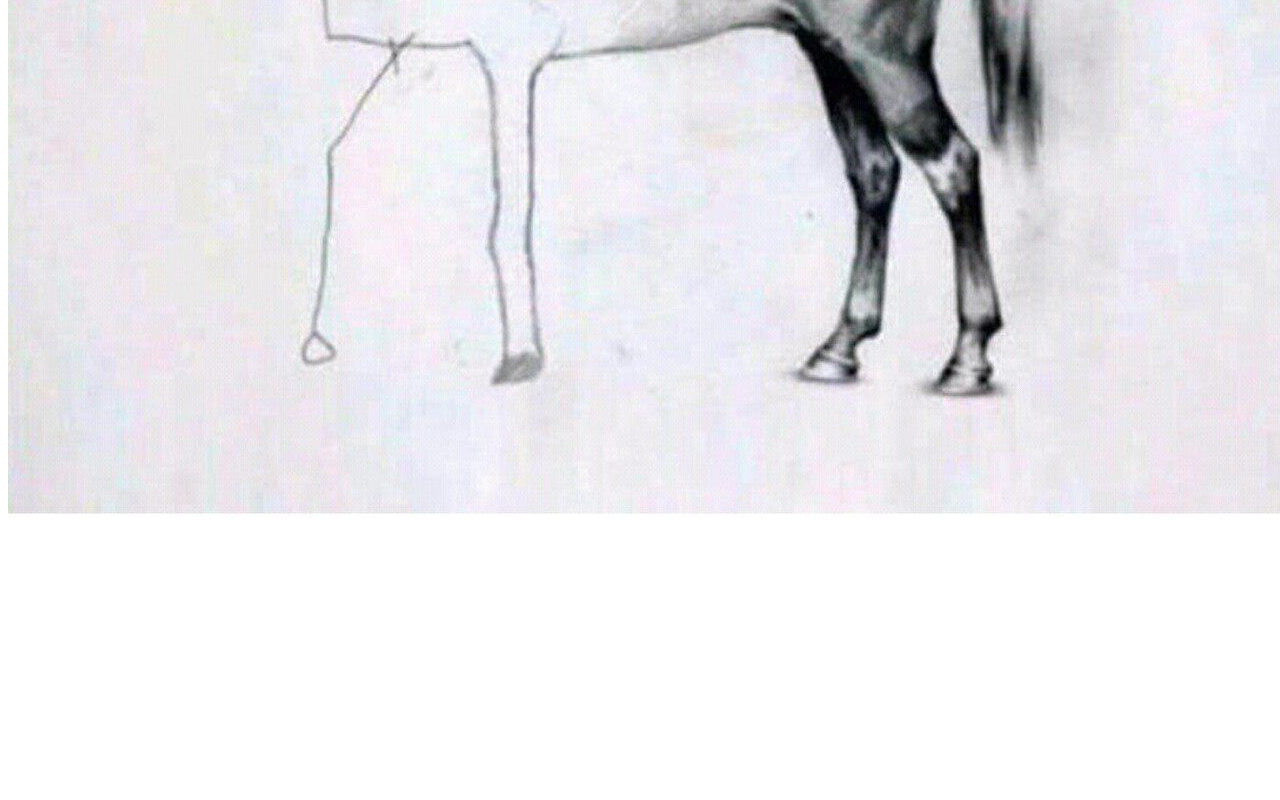
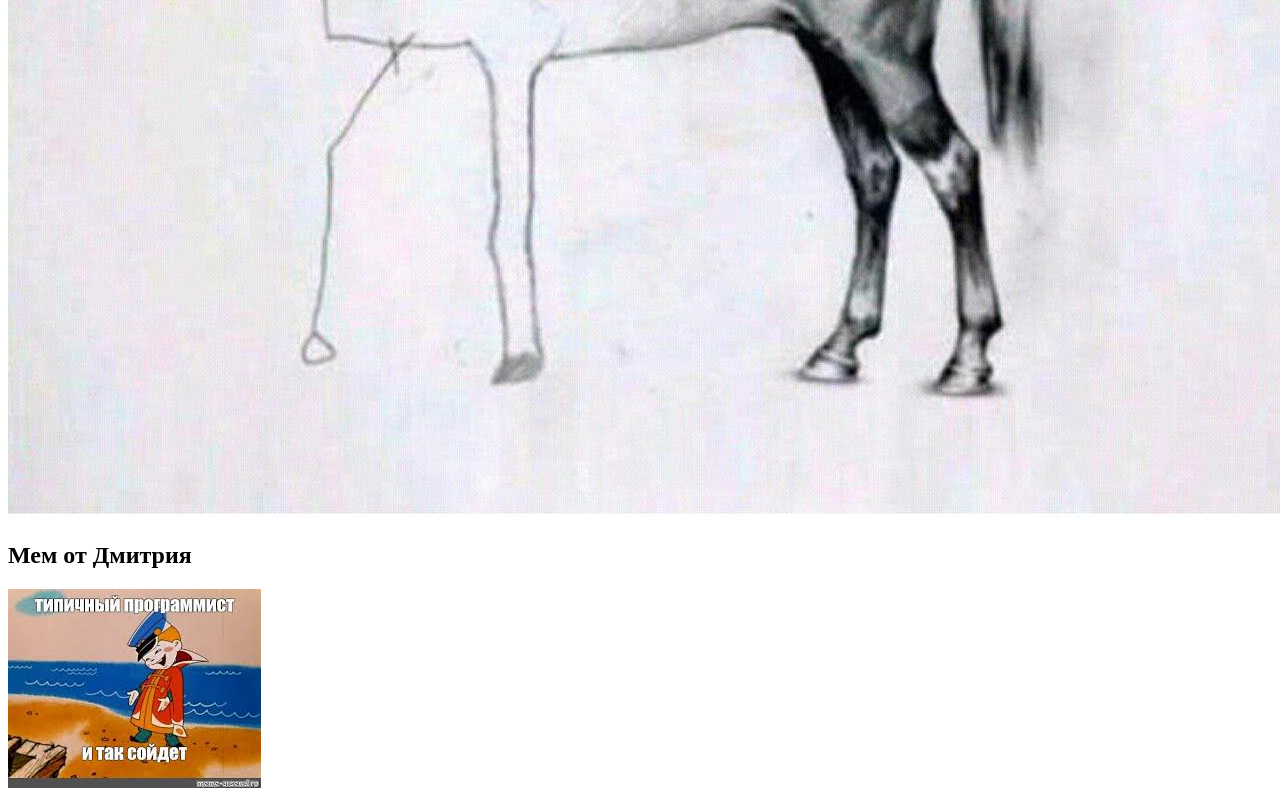
Before and after one commit to ladariia/web__37, a plain HTML site: page index.html in a window 1280 px wide. Shown: the part 645-1445 px from the top of the page. Before the commit the page ends 1175 px from the top, so only its background shows below. Drawn offline with Linux system fonts and the light colour scheme.

Commit message:
add mem ot Dmitri

```diff
--- a/index.html
+++ b/index.html
@@ -14,6 +14,10 @@
             <h2>Мем от Даши (Наставник)</h2>
             <img src="web.jpg" alt="Мем от Даши">
         </div>
+        <div class="card">
+            <h2>Мем от Дмитрия</h2>
+            <img src="images.jpeg" alt="Мем от Дмитрия">
+        </div>
     </div>
 </body>
 
```
Also changed, not shown: images.jpeg (added).
